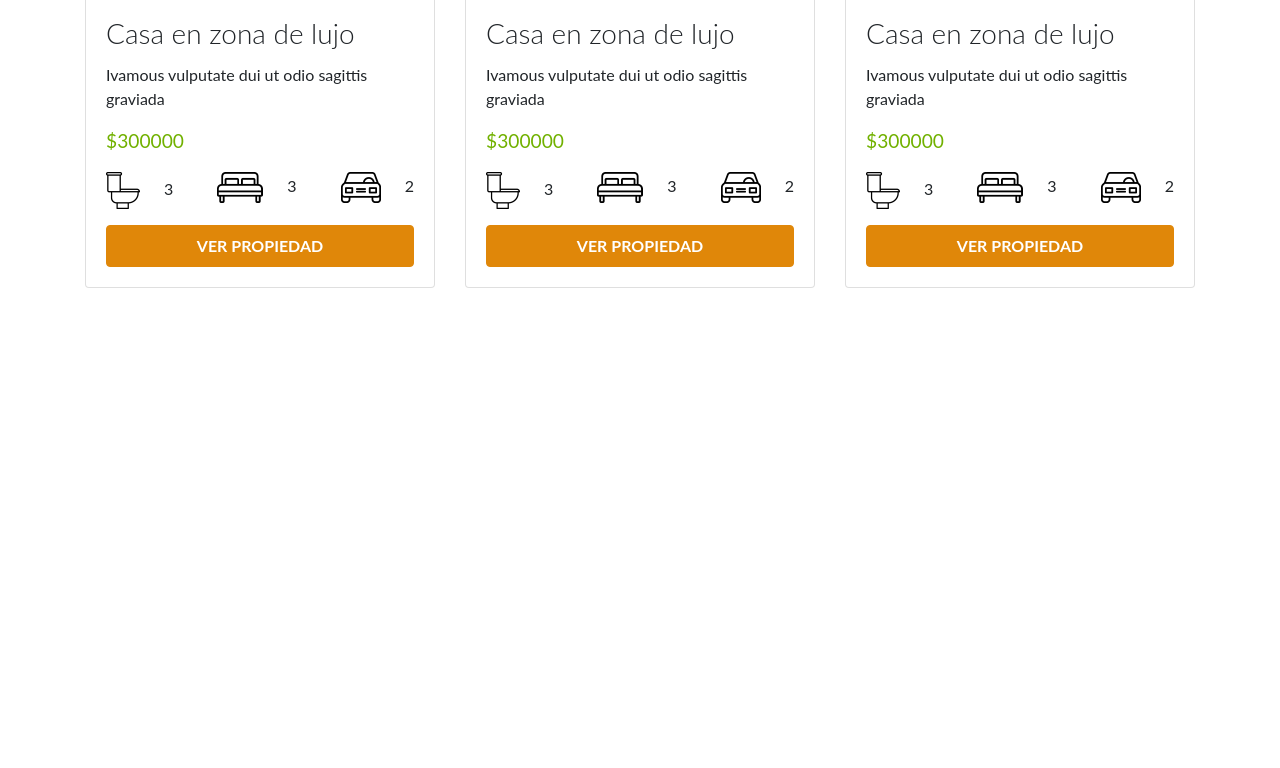
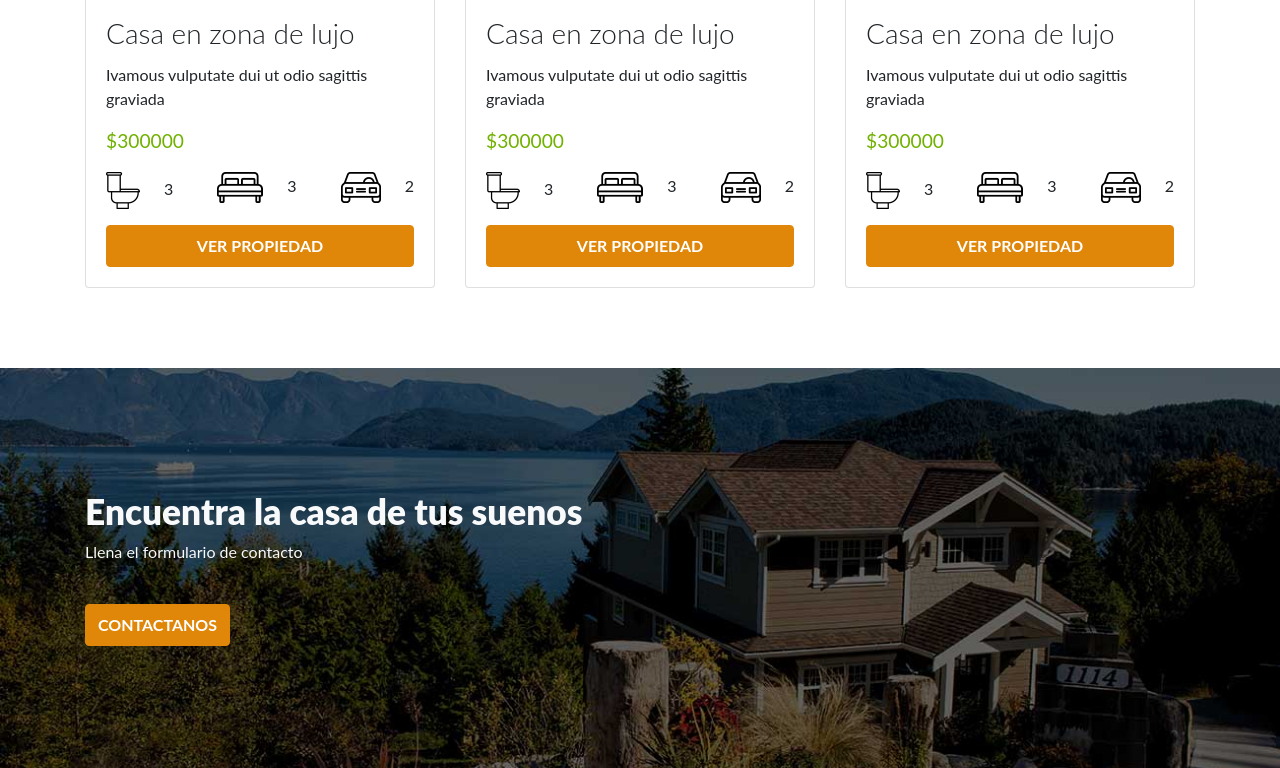
Before and after one commit to juanpaOrozco63/Bienes_Raices, a plain HTML site: page index.html in a window 1280 px wide. Shown: the part 2175-2943 px from the top of the page. Before the commit the page ends 2495 px from the top, so only its background shows below. Drawn offline with nearby package versions, Linux system fonts and the light colour scheme.

Commit message:
Agregando Imagen de contacto

```diff
--- a/css/styles.css
+++ b/css/styles.css
@@ -96,3 +96,21 @@ h4 {
 .card-descripcion img {
     margin-right: 1.5rem;
 }
+
+
+/* Fondo imagen */
+
+.encuentra {
+    background-image: url(../img/contacto.jpg);
+    background-repeat: no-repeat;
+    background-size: cover;
+}
+
+.encuentra .row {
+    height: 25rem;
+}
+
+.encuentra h3 {
+    font-size: 2.2rem;
+    font-weight: 900;
+}
--- a/index.html
+++ b/index.html
@@ -226,6 +226,17 @@
             </div>
         </div>
     </section>
+    <section class="encuentra mt-5">
+        <div class="container">
+            <div class="row text-light align-items-center">
+                <div class="col">
+                    <h3>Encuentra la casa de tus suenos</h3>
+                    <p>Llena el formulario de contacto</p>
+                    <a href="#" class="btn btn-warning text-uppercase py-2 mt-4">Contactanos</a>
+                </div>
+            </div>
+        </div>
+    </section>
     <!-- Fin secciones -->
 
     <!-- Optional JavaScript -->
```
